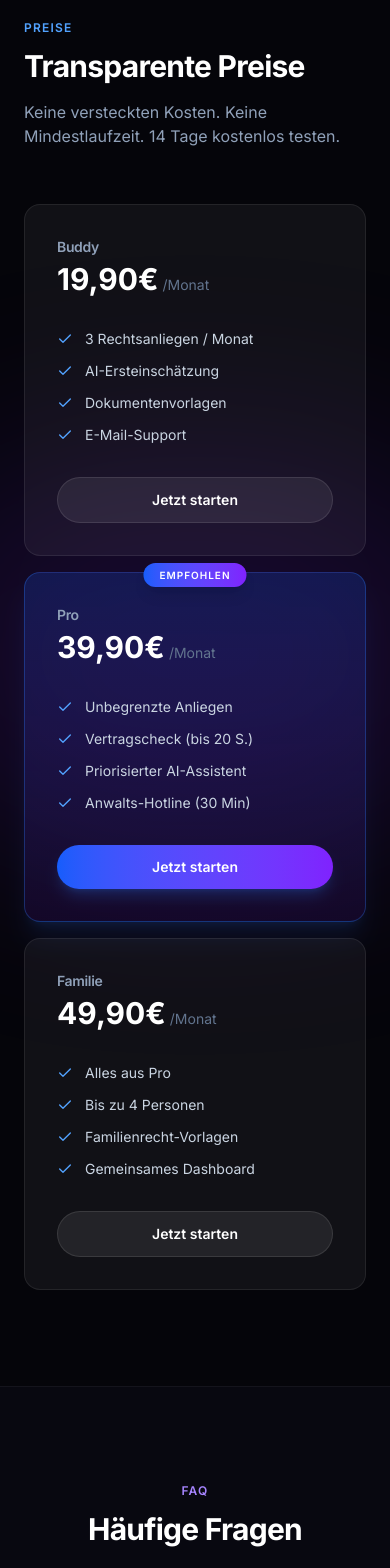
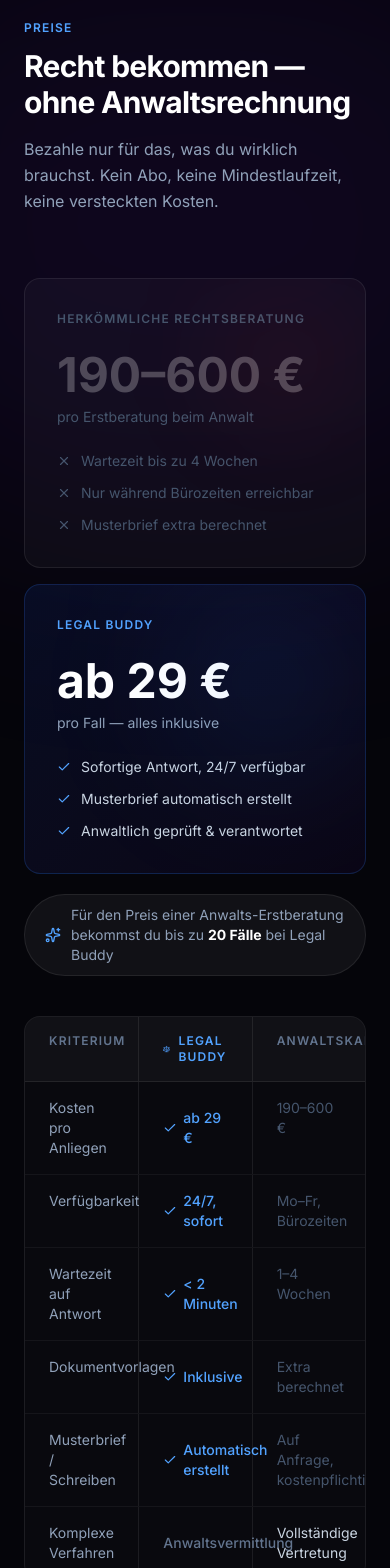
Before and after one commit to fharseim/Legal-Buddy, a React (Vite) app: page / in a window 390 px wide. Shown: the part 4080-5648 px from the top of the page. Built offline with nearby package versions, Linux system fonts and the light colour scheme; no server answers.

Commit message:
Update LandingPage.tsx

```diff
--- a/src/pages/LandingPage.tsx
+++ b/src/pages/LandingPage.tsx
@@ -361,21 +361,144 @@
   );
 };
 
-const Pricing = () => (
+const Pricing = () => {
+  const comparisonRows = [
+    { label: 'Kosten pro Anliegen', legal: 'ab 29 €', anwalt: '190–600 €', win: 'legal' },
+    { label: 'Verfügbarkeit', legal: '24/7, sofort', anwalt: 'Mo–Fr, Bürozeiten', win: 'legal' },
+    { label: 'Wartezeit auf Antwort', legal: '< 2 Minuten', anwalt: '1–4 Wochen', win: 'legal' },
+    { label: 'Dokumentvorlagen', legal: 'Inklusive', anwalt: 'Extra berechnet', win: 'legal' },
+    { label: 'Musterbrief / Schreiben', legal: 'Automatisch erstellt', anwalt: 'Auf Anfrage, kostenpflichtig', win: 'legal' },
+    { label: 'Komplexe Verfahren', legal: 'Anwaltsvermittlung', anwalt: 'Vollständige Vertretung', win: 'anwalt' },
+  ];
+
+  const packages = [
+    {
+      count: 1, label: 'Einzel-Fall', price: '29', pricePerCase: '29,00',
+      validity: '6 Monate gültig', saving: null, popular: false,
+      features: ['KI-Ersteinschätzung', 'Musterbrief inklusive', 'Schritt-für-Schritt-Plan', 'Anwaltlich geprüft'],
+    },
+    {
+      count: 3, label: '3er-Paket', price: '69', pricePerCase: '23,00',
+      validity: '12 Monate gültig', saving: '18 € gespart', popular: true,
+      features: ['Alles aus Einzel-Fall', 'Vertragscheck (bis 5 S.)', 'Priorität in der Queue', '12 Monate gültig'],
+    },
+    {
+      count: 10, label: '10er-Paket', price: '199', pricePerCase: '19,90',
+      validity: '24 Monate gültig', saving: '91 € gespart', popular: false,
+      features: ['Alles aus 3er-Paket', 'Vertragscheck (bis 20 S.)', 'Prioritäts-Support', '24 Monate gültig'],
+    },
+  ];
+
+  return (
     <section id="pricing" className="py-24 px-6 bg-[#05050a] border-t border-white/5 relative overflow-hidden">
-    <div className="absolute top-1/2 left-1/2 -translate-x-1/2 -translate-y-1/2 w-[600px] h-[400px] bg-violet-600/15 rounded-full blur-[100px] pointer-events-none" />
+      <div className="absolute top-0 left-1/2 -translate-x-1/2 w-[800px] h-[600px] bg-violet-600/8 rounded-full blur-[130px] pointer-events-none" />
       <div className="max-w-6xl mx-auto relative">
-      <div className="max-w-xl mb-14">
+
+        {/* Header */}
+        <div className="max-w-2xl mb-16">
           <p className="text-xs font-semibold text-blue-400 tracking-widest uppercase mb-3">Preise</p>
-        <h2 className="text-3xl md:text-4xl font-bold text-white tracking-tight mb-4">Transparente Preise</h2>
-        <p className="text-slate-400">Keine versteckten Kosten. Keine Mindestlaufzeit. 14 Tage kostenlos testen.</p>
+          <h2 className="text-3xl md:text-4xl font-bold text-white tracking-tight mb-4">
+            Recht bekommen — ohne Anwaltsrechnung
+          </h2>
+          <p className="text-slate-400 leading-relaxed">
+            Bezahle nur für das, was du wirklich brauchst. Kein Abo, keine Mindestlaufzeit, keine versteckten Kosten.
+          </p>
         </div>
+
+        {/* Visual price comparison */}
+        <motion.div
+          initial={{ opacity: 0, y: 20 }}
+          whileInView={{ opacity: 1, y: 0 }}
+          viewport={{ once: true }}
+          className="grid md:grid-cols-2 gap-4 mb-5"
+        >
+          <div className="p-8 rounded-2xl border border-white/8 bg-white/[0.03] relative overflow-hidden">
+            <div className="absolute top-0 right-0 w-40 h-40 bg-red-500/5 rounded-full blur-[50px]" />
+            <p className="text-xs font-semibold text-slate-600 uppercase tracking-widest mb-6">Herkömmliche Rechtsberatung</p>
+            <div className="mb-6">
+              <span className="text-5xl font-bold text-white/25">190–600 €</span>
+              <p className="text-slate-600 text-sm mt-2">pro Erstberatung beim Anwalt</p>
+            </div>
+            <div className="space-y-3">
+              {['Wartezeit bis zu 4 Wochen', 'Nur während Bürozeiten erreichbar', 'Musterbrief extra berechnet'].map(t => (
+                <div key={t} className="flex items-center gap-2.5 text-sm text-slate-600">
+                  <X className="w-3.5 h-3.5 flex-shrink-0" />
+                  {t}
+                </div>
+              ))}
+            </div>
+          </div>
+
+          <div className="p-8 rounded-2xl border border-blue-500/20 bg-gradient-to-br from-blue-600/10 to-violet-600/5 relative overflow-hidden">
+            <div className="absolute top-0 right-0 w-48 h-48 bg-blue-500/10 rounded-full blur-[70px]" />
+            <p className="text-xs font-semibold text-blue-400 uppercase tracking-widest mb-6">Legal Buddy</p>
+            <div className="mb-6">
+              <span className="text-5xl font-bold text-white">ab 29 €</span>
+              <p className="text-slate-400 text-sm mt-2">pro Fall — alles inklusive</p>
+            </div>
+            <div className="space-y-3">
+              {['Sofortige Antwort, 24/7 verfügbar', 'Musterbrief automatisch erstellt', 'Anwaltlich geprüft & verantwortet'].map(t => (
+                <div key={t} className="flex items-center gap-2.5 text-sm text-slate-300">
+                  <Check className="w-3.5 h-3.5 text-blue-400 flex-shrink-0" />
+                  {t}
+                </div>
+              ))}
+            </div>
+          </div>
+        </motion.div>
+
+        {/* Equivalence hint */}
+        <motion.div
+          initial={{ opacity: 0 }}
+          whileInView={{ opacity: 1 }}
+          viewport={{ once: true }}
+          className="flex justify-center mb-10"
+        >
+          <div className="inline-flex items-center gap-2.5 px-5 py-2.5 rounded-full bg-white/5 border border-white/8 text-sm text-slate-400">
+            <Sparkles className="w-4 h-4 text-blue-400 flex-shrink-0" />
+            <span>Für den Preis einer Anwalts-Erstberatung bekommst du bis zu <strong className="text-white">20 Fälle</strong> bei Legal Buddy</span>
+          </div>
+        </motion.div>
+
+        {/* Comparison table */}
+        <motion.div
+          initial={{ opacity: 0, y: 16 }}
+          whileInView={{ opacity: 1, y: 0 }}
+          viewport={{ once: true }}
+          className="rounded-2xl border border-white/8 bg-white/[0.02] overflow-hidden mb-16"
+        >
+          <div className="grid grid-cols-3 bg-white/[0.03] border-b border-white/8">
+            <div className="px-6 py-4 text-xs font-semibold text-slate-500 uppercase tracking-widest">Kriterium</div>
+            <div className="px-6 py-4 text-xs font-semibold text-blue-400 uppercase tracking-widest border-l border-white/8 flex items-center gap-2">
+              <Scale className="w-3.5 h-3.5" /> Legal Buddy
+            </div>
+            <div className="px-6 py-4 text-xs font-semibold text-slate-500 uppercase tracking-widest border-l border-white/8">
+              Anwaltskanzlei
+            </div>
+          </div>
+          {comparisonRows.map((row, i) => (
+            <div key={i} className={cn('grid grid-cols-3', i < comparisonRows.length - 1 && 'border-b border-white/5')}>
+              <div className="px-6 py-4 text-sm text-slate-400">{row.label}</div>
+              <div className={cn('px-6 py-4 text-sm font-medium border-l border-white/8 flex items-center gap-1.5', row.win === 'legal' ? 'text-blue-400' : 'text-slate-500')}>
+                {row.win === 'legal' && <Check className="w-3.5 h-3.5 flex-shrink-0" />}
+                {row.legal}
+              </div>
+              <div className={cn('px-6 py-4 text-sm border-l border-white/8', row.win === 'anwalt' ? 'text-slate-300' : 'text-slate-600')}>
+                {row.anwalt}
+              </div>
+            </div>
+          ))}
+        </motion.div>
+
+        {/* Packages header */}
+        <div className="mb-8">
+          <h3 className="text-xl font-bold text-white mb-1.5">Wähle dein Paket</h3>
+          <p className="text-sm text-slate-500">Fälle kaufen, wann du sie brauchst. Keine monatliche Abrechnung.</p>
+        </div>
+
+        {/* Package cards */}
         <div className="grid md:grid-cols-3 gap-4">
-        {[
-          { name: 'Buddy', price: '19,90', features: ['3 Rechtsanliegen / Monat', 'AI-Ersteinschätzung', 'Dokumentenvorlagen', 'E-Mail-Support'], recommended: false },
-          { name: 'Pro', price: '39,90', features: ['Unbegrenzte Anliegen', 'Vertragscheck (bis 20 S.)', 'Priorisierter AI-Assistent', 'Anwalts-Hotline (30 Min)'], recommended: true },
-          { name: 'Familie', price: '49,90', features: ['Alles aus Pro', 'Bis zu 4 Personen', 'Familienrecht-Vorlagen', 'Gemeinsames Dashboard'], recommended: false },
-        ].map((plan, i) => (
+          {packages.map((pkg, i) => (
             <motion.div
               key={i}
               initial={{ opacity: 0, y: 20 }}
@@ -384,27 +507,32 @@
               transition={{ delay: i * 0.1 }}
               className={cn(
                 'p-8 rounded-2xl border flex flex-col relative',
-              plan.recommended
+                pkg.popular
                   ? 'bg-gradient-to-b from-blue-600/20 to-violet-600/10 border-blue-500/30 shadow-xl shadow-blue-500/10'
                   : 'bg-white/5 border-white/8'
               )}
             >
-            {plan.recommended && (
+              {pkg.popular && (
                 <div className="absolute -top-3 left-1/2 -translate-x-1/2">
                   <span className="bg-gradient-to-r from-blue-600 to-violet-600 text-white text-[10px] font-semibold uppercase tracking-widest px-4 py-1.5 rounded-full shadow-lg">
-                  Empfohlen
+                    Beliebteste Wahl
                   </span>
                 </div>
               )}
-            <h3 className="text-sm font-semibold mb-1 text-slate-400">{plan.name}</h3>
-            <div className="flex items-baseline gap-1 mb-8">
-              <span className="text-3xl font-bold text-white">{plan.price}€</span>
-              <span className="text-sm text-slate-500">/Monat</span>
+              {pkg.saving && (
+                <span className="absolute top-6 right-6 px-2.5 py-1 bg-emerald-500/15 text-emerald-400 text-[11px] font-semibold rounded-full border border-emerald-500/20">
+                  {pkg.saving}
+                </span>
+              )}
+              <p className="text-sm font-semibold text-slate-400 mb-1">{pkg.label}</p>
+              <div className="flex items-baseline gap-1 mb-1">
+                <span className="text-4xl font-bold text-white">{pkg.price} €</span>
               </div>
+              <p className="text-xs text-slate-500 mb-8">{pkg.pricePerCase} € pro Fall · {pkg.validity}</p>
               <ul className="space-y-3 mb-8 flex-grow">
-              {plan.features.map(f => (
+                {pkg.features.map(f => (
                   <li key={f} className="flex items-center gap-3 text-sm">
-                  <Check className="w-4 h-4 flex-shrink-0 text-blue-400" />
+                    <Check className={cn('w-4 h-4 flex-shrink-0', pkg.popular ? 'text-blue-400' : 'text-slate-500')} />
                     <span className="text-slate-300">{f}</span>
                   </li>
                 ))}
@@ -413,26 +541,31 @@
                 to="/register"
                 className={cn(
                   'w-full py-3 rounded-full font-semibold text-center text-sm transition-all',
-                plan.recommended
+                  pkg.popular
                     ? 'bg-gradient-to-r from-blue-600 to-violet-600 text-white hover:opacity-90 shadow-lg shadow-blue-500/20'
                     : 'bg-white/8 text-white hover:bg-white/12 border border-white/10'
                 )}
               >
-              Jetzt starten
+                {pkg.count === 1 ? 'Jetzt loslegen' : `${pkg.count} Fälle kaufen`}
               </Link>
             </motion.div>
           ))}
         </div>
+
+        <p className="mt-8 text-center text-xs text-slate-600">
+          Alle Preise inkl. MwSt. · Sichere Zahlung via Stripe · Fälle verfallen nicht vor Ablauf der Gültigkeitsdauer
+        </p>
       </div>
     </section>
   );
+};
 
 const FAQ = () => {
   const [openIndex, setOpenIndex] = useState<number | null>(0);
   const faqs = [
     { q: 'Ist Legal Buddy ein Anwalt?', a: 'Legal Buddy wird von einer zugelassenen Rechtsanwaltskanzlei betrieben. Die AI-gestützte Ersteinschätzung wird anwaltlich verantwortet. Bei Bedarf vermitteln wir dich an spezialisierte Anwälte.' },
-    { q: 'Wie genau ist die AI-Analyse?', a: 'Unsere AI wird kontinuierlich an aktueller Rechtsprechung trainiert und von Anwälten øberwacht. Jede Analyse enthält einen Confidence-Score. Bei Unsicherheit empfehlen wir eine anwaltliche Prøfung.' },
-    { q: 'Kann ich Legal Buddy jederzeit køndigen?', a: 'Ja, monatlich kündbar. Keine Mindestlaufzeit. Keine versteckten Kosten.' },
+    { q: 'Wie genau ist die AI-Analyse?', a: 'Unsere AI wird kontinuierlich an aktueller Rechtsprechung trainiert und von Anwälten überwacht. Jede Analyse enthält einen Confidence-Score. Bei Unsicherheit empfehlen wir eine anwaltliche Prüfung.' },
+    { q: 'Kann ich Legal Buddy jederzeit kündigen?', a: 'Ja, monatlich kündbar. Keine Mindestlaufzeit. Keine versteckten Kosten.' },
   ];
   return (
     <section className="py-24 px-6 bg-[#080810] border-t border-white/5">
```
Lines whose indentation alone changed are shown as unchanged.
